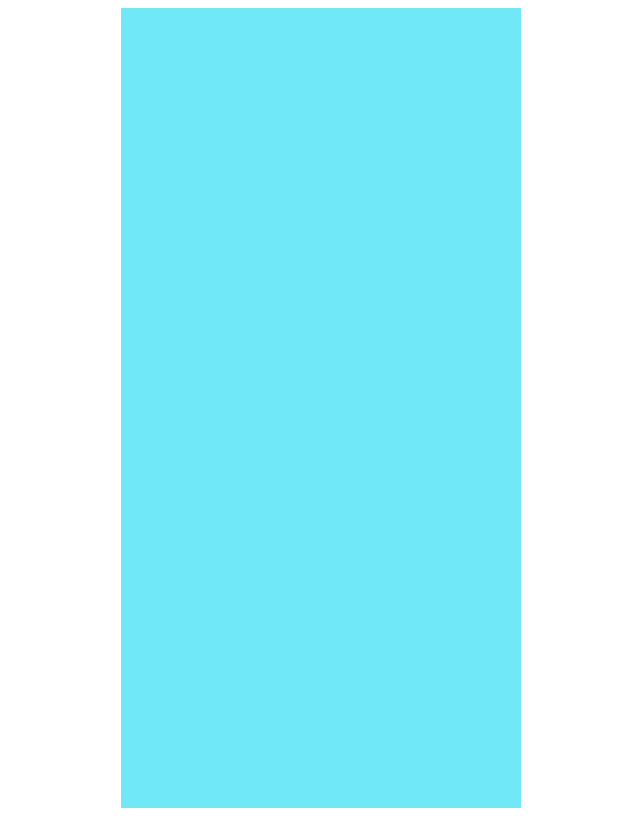
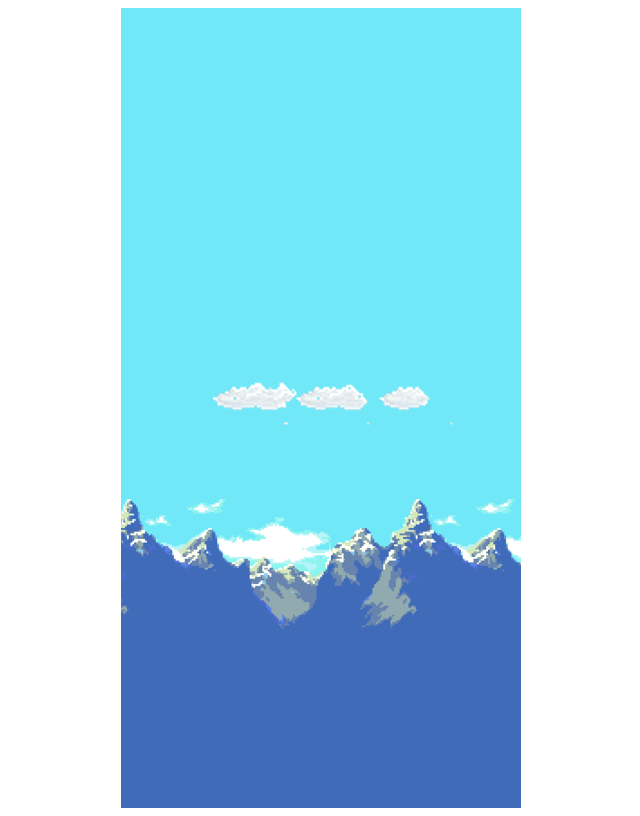
Before and after one commit to marcosdiasdev/css-animation-clouds, a plain HTML site: page index.html in a window 1280 px wide. Shown: the whole page, without its empty margins (319-959 px from the left). Drawn offline with Linux system fonts and the light colour scheme.

```diff
--- a/css/style.css
+++ b/css/style.css
@@ -2,7 +2,7 @@ section {
     height: 800px;
     width: 400px;
     background-color: rgb(112, 232, 247);
-    background-image: url('img/mountains.png');
+    background-image: url('../img/mountains.png');
     background-position: bottom;
     background-repeat: no-repeat;
     margin: 0 auto;
@@ -15,7 +15,7 @@ section {
     height: 83px;
     width: 250px;
     right: -250px;
-    background-image: url('img/clouds.png');
+    background-image: url('../img/clouds.png');
     animation-name: nuvens;
     animation-iteration-count: infinite;
 }
```
Also changed, not shown: 1 other file.
